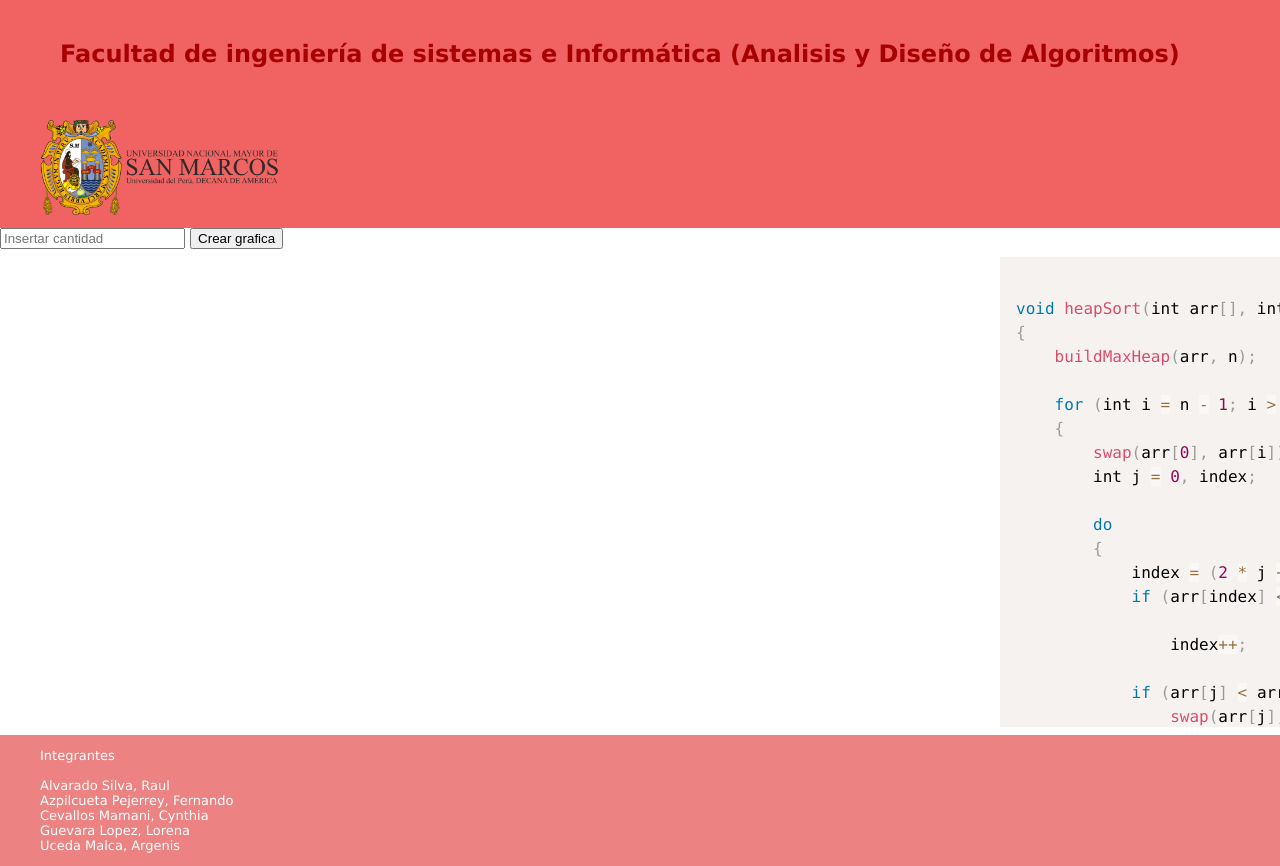
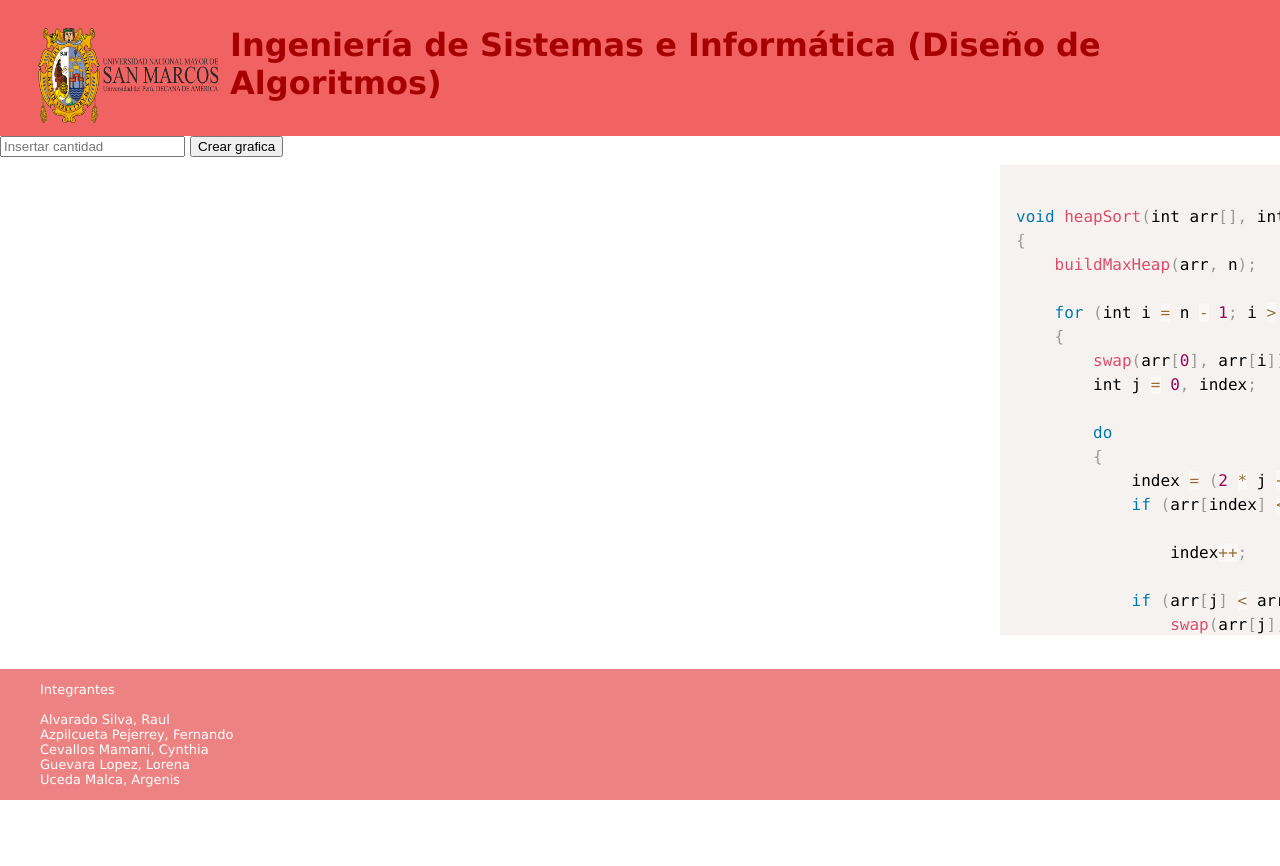
Before and after one commit to argenis-uceda-malca/heaps, a plain HTML site: page index.html in a window 1280 px wide. After the commit the page ends 800 px from the top, so only its background shows below. Drawn offline with Linux system fonts and the light colour scheme.

Commit message:
se modifico el header

```diff
--- a/index.html
+++ b/index.html
@@ -34,8 +34,9 @@
     <div style="min-height: 100vh; display: flex; flex-direction: column;" id="container">
 
         <header id="header">
-            <h2>Facultad de ingeniería de sistemas e Informática (Analisis y Diseño de Algoritmos)</h2>
-            <img src="logoUNMSM.png" width="250px" height="100px"/>
+            <p>
+                <img src="logoUNMSM.png" aling="left" width="190px" height="100px"/><h1>Ingeniería de Sistemas e Informática (Diseño de Algoritmos)</h1>
+            </p>
         </header>
 
         <main style="flex-grow: 1;" id="mainContent">
```
